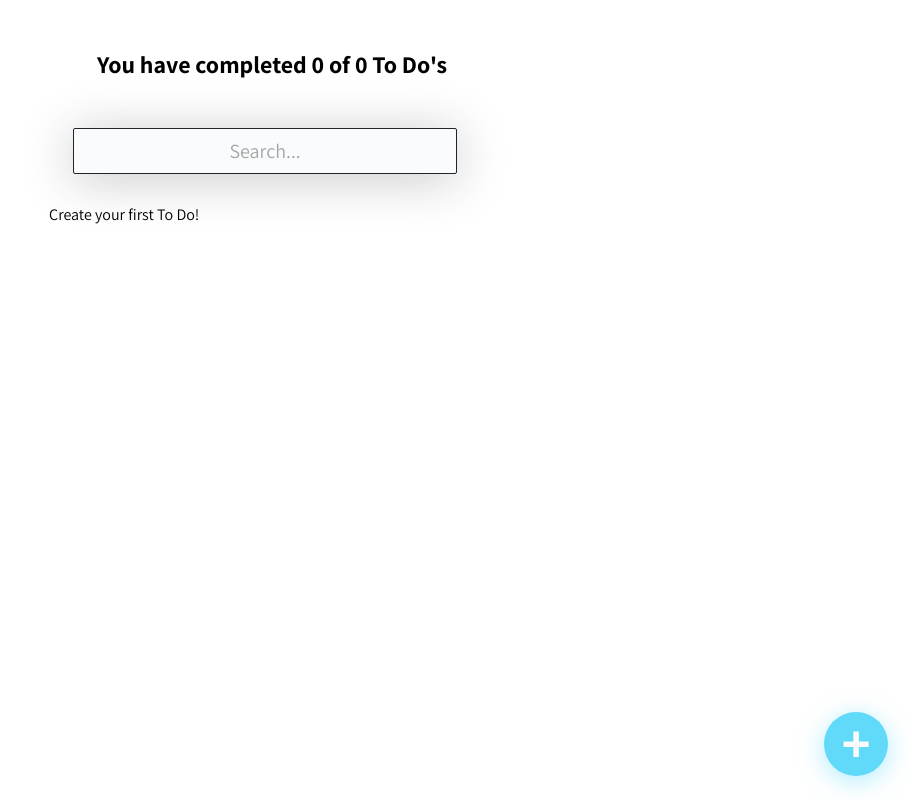
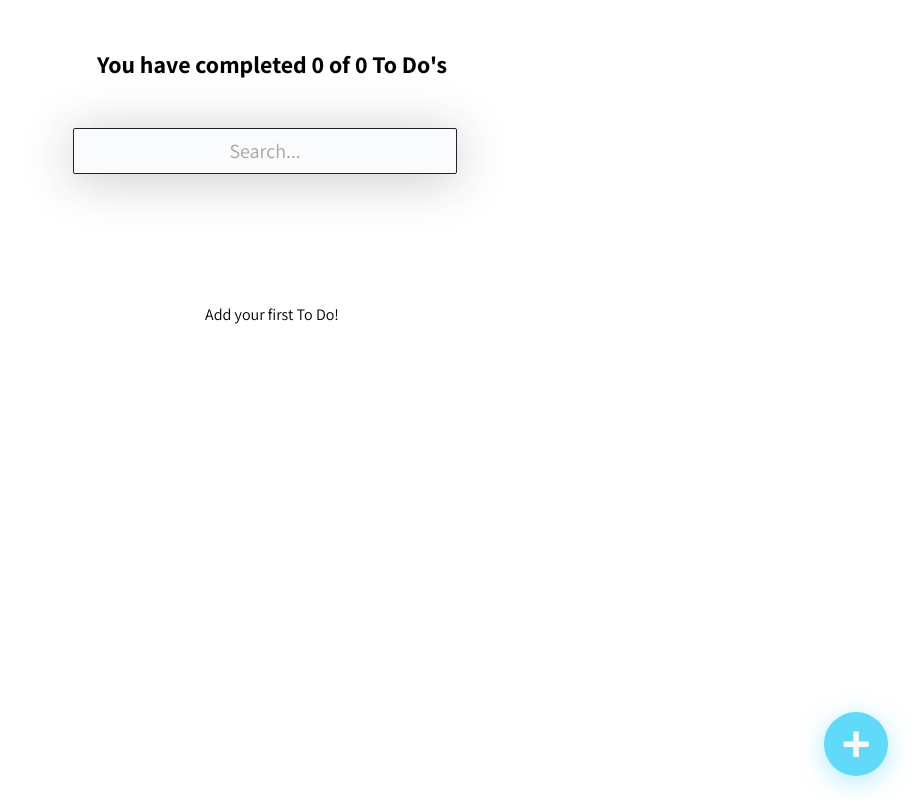
Before and after one commit to Hugomndez/react-todo-app, a React (Create React App) app: page / in a window 1280 px wide. Shown: the whole page, without its empty margins (368-1280 px from the left). Built offline with nearby package versions, Linux system fonts and the light colour scheme.

Commit message:
Added css to EmptyTask

```diff
--- /dev/null
+++ b/src/components/EmptyTask/EmptyTask.css
@@ -0,0 +1,4 @@
+.EmptyTask {
+  text-align: center;
+  margin-top: 100px;
+}
--- a/src/components/EmptyTask/EmptyTask.tsx
+++ b/src/components/EmptyTask/EmptyTask.tsx
@@ -1,5 +1,7 @@
+import './EmptyTask.css';
+
 const EmptyTask = () => {
-  return <p>Create your first To Do!</p>;
+  return <p className="EmptyTask">Add your first To Do!</p>;
 };
 
 export default EmptyTask;
```
